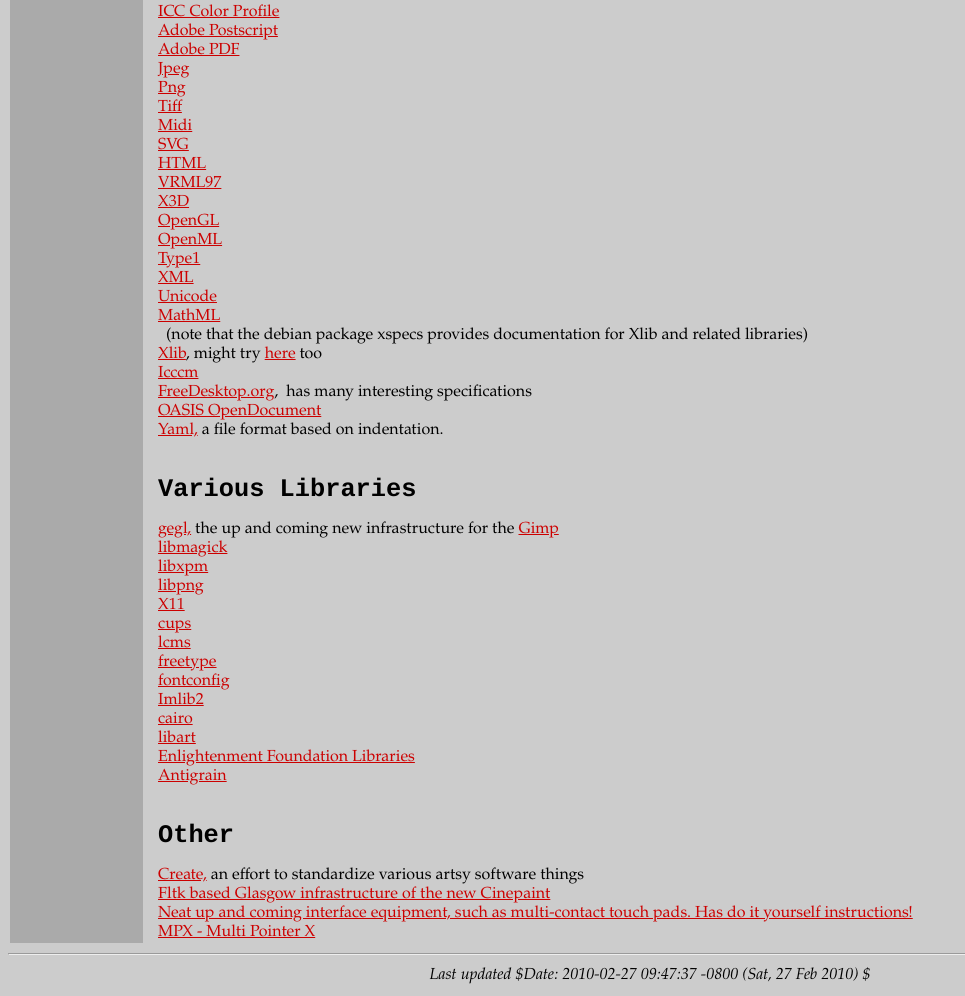
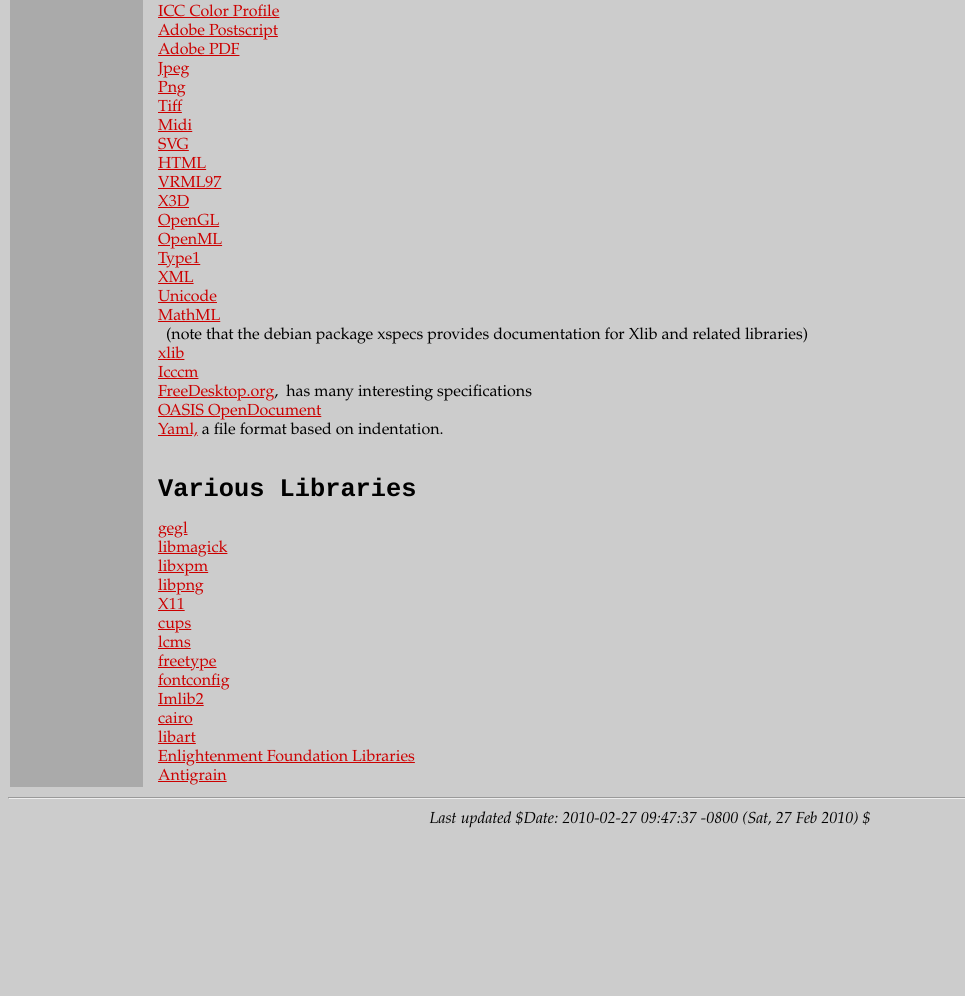
Before and after one commit to Laidout/laxkit, a plain HTML site: page docs/links.html in a window 1280 px wide. Shown: the part 344-1340 px from the top of the page, without its empty margins (0-965 px from the left). After the commit the page ends 1184 px from the top, so only its background shows below. Drawn offline with Linux system fonts and the light colour scheme.

Commit message:
updated broken stuff

```diff
--- a/docs/links.html
+++ b/docs/links.html
@@ -68,7 +68,7 @@ name=description>
 <a href="http://www.unicode.org/">Unicode</a><br>
 <a href="http://www.w3.org/Math/">MathML</a><br>
 &nbsp;&nbsp;(note that the debian package xspecs provides documentation for Xlib and related libraries)<br>
-<a href="http://www.ac3.edu.au/SGI_Developer/books/XLib_PG/sgi_html/">Xlib</a>, might try <a href="http://www.tronche.com/gui/x/">here</a> too<br>
+<a href="http://www.tronche.com/gui/x/">xlib</a><br>
 <a href="http://tronche.com/gui/x/icccm/">Icccm</a><br>
 <a href="http://www.freedesktop.org">FreeDesktop.org</a>,&nbsp;&nbsp;has many interesting specifications<br>
 <a href="http://www.oasis-open.org/committees/tc_home.php?wg_abbrev=office">OASIS OpenDocument</a><br>
@@ -78,7 +78,7 @@ name=description>
 <br>
 <div id="heading">Various Libraries</div>
 <p>
-<a href="http://www.gegl.org">gegl,</a> the up and coming new infrastructure for the <a href="http://www.gimp.org">Gimp</a><br>
+<a href="http://www.gegl.org">gegl</a><br>
 <a href="http://imagemagick.org/script/api.php">libmagick</a><br>
 <a href="http://koala.ilog.fr/lehors/xpm.html">libxpm</a><br>
 <a href="http://www.libpng.org/pub/png/libpng.html">libpng</a><br>
@@ -90,7 +90,7 @@ name=description>
 <a href="http://www.enlightenment.org/Libraries/Imlib2/">Imlib2</a><br>
 <a href="http://www.cairographics.org">cairo</a><br>
 <a href="http://www.levien.com/libart/">libart</a><br>
-<a href="http://www.enlightenment.org/Libraries/Overview/">Enlightenment Foundation Libraries</a><br>
+<a href="http://www.enlightenment.org/about-efl">Enlightenment Foundation Libraries</a><br>
 <a href="http://www.antigrain.com">Antigrain</a><br>
 </p>
 
@@ -102,14 +102,6 @@ name=description>
 <a href="http://zero-install.sourceforge.net/">Zero-Install</a><br>
 </p -->
 
-<br>
-<div id="heading">Other</div>
-<p>
-<a href="http://create.freedesktop.org/">Create,</a> an effort to standardize various artsy software things<br>
-<a href="http://www.cinepaint.org">Fltk based Glasgow infrastructure of the new Cinepaint</a><br>
-<a href="http://www.nuigroup.com">Neat up and coming interface equipment, such as multi-contact touch pads. Has do it yourself instructions!</a><br>
-<a href="http://wearables.unisa.edu.au/mpx/">MPX - Multi Pointer X</a>
-</p>
 
 </td>
 </tr></table>
```
